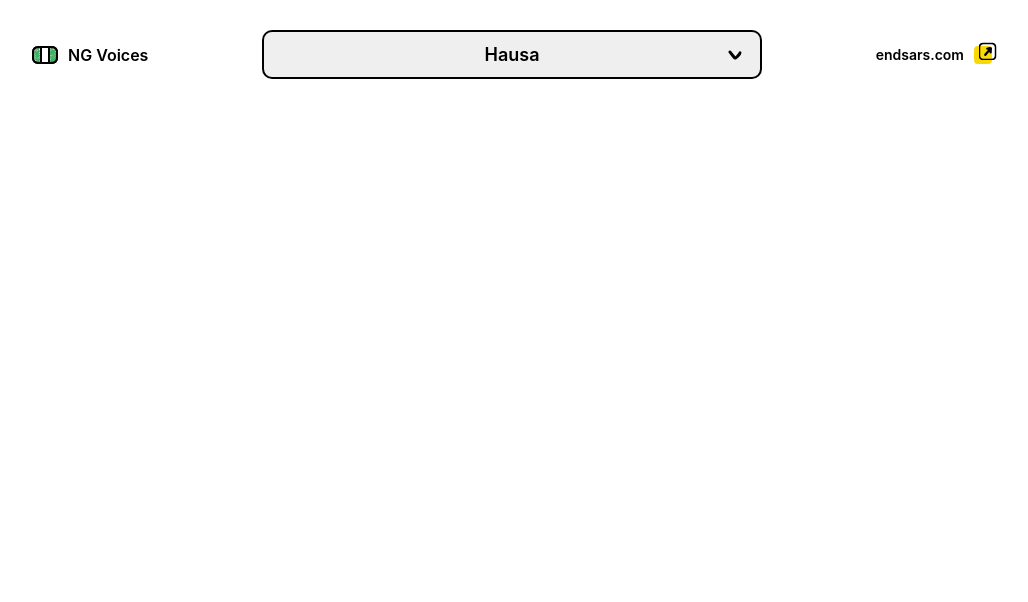
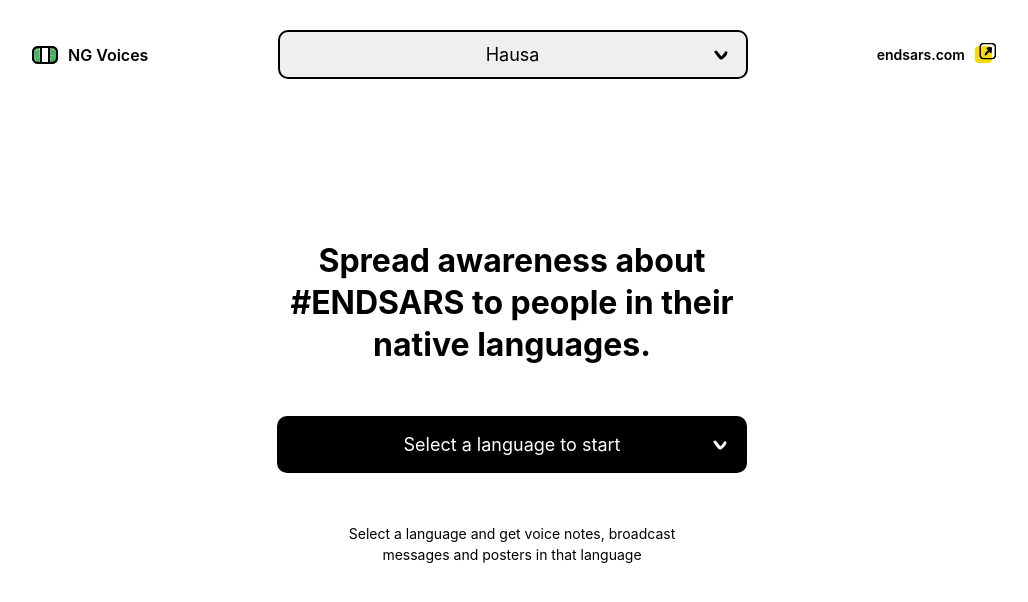
Before and after one commit to onyekvchi/ng-voices, a Nuxt app: page / in a window 1280 px wide. Shown: the top 602 px of the page, without its empty margins (128-1156 px from the left). Built offline with nearby package versions, Linux system fonts and the light colour scheme; a web font is replaced by a local one.

Commit message:
Add home page layout

```diff
--- a/assets/scss/general/base.scss
+++ b/assets/scss/general/base.scss
@@ -16,8 +16,7 @@ html {
   margin: 0;
 }
 
-select,
-button {
+select {
   outline: none;
 }
 
@@ -72,7 +71,7 @@ button {
   }
 
   &__icon {
-    $scale: 18px;
+    $scale: 17px;
     background-color: $color-yellow;
     margin-left: 10px;
     border-radius: 4px;
@@ -88,3 +87,27 @@ button {
     }
   }
 }
+
+.c-dropdown {
+  position: relative;
+  display: flex;
+  align-items: center;
+  width: 470px;
+
+  select {
+    width: 100%;
+    font-size: 1.8rem;
+    padding: 12px 0px;
+    text-align-last: center;
+    border-radius: 10px;
+    border: solid 2px black;
+    -webkit-appearance: none;
+    -moz-appearance: none;
+    font-weight: normal;
+  }
+
+  svg {
+    position: absolute;
+    right: 20px;
+  }
+}
--- a/layouts/default.vue
+++ b/layouts/default.vue
@@ -1,17 +1,31 @@
 <template>
   <div class="c-app">
-    <div class="c-nav">
+    <nav class="c-nav">
       <div class="c-nav__logo">
         <img src="~/assets/images/flag.svg" alt="logo" />
         <span>NG Voices</span>
       </div>
-      <div class="c-nav__dropdown">
+      <div class="c-dropdown">
         <select id="" name="">
           <option value="">Hausa</option>
           <option value="">Efik</option>
           <option value="">Nupe</option>
         </select>
-        <img src="~/assets/images/icon-dropdown.svg" alt="" />
+        <svg
+          width="14"
+          height="10"
+          viewBox="0 0 14 10"
+          fill="none"
+          xmlns="http://www.w3.org/2000/svg"
+        >
+          <path
+            d="M2 2C3.36846 3.94705 5.13246 5.69884 6.44444 7.65887C7.18643 8.76735 8.93806 6.86489 9.47475 6.33847C10.1826 5.64418 12 3.54808 12 2.75452"
+            stroke="black"
+            stroke-width="3"
+            stroke-linecap="round"
+            stroke-linejoin="round"
+          />
+        </svg>
       </div>
       <a href="https://endsars.com/" target="_blank" class="c-button">
         <span>endsars.com</span>
@@ -19,7 +33,7 @@
           <img src="~/assets/images/icon-link.svg" alt="" />
         </div>
       </a>
-    </div>
+    </nav>
     <Nuxt />
   </div>
 </template>
@@ -32,7 +46,7 @@
 }
 
 .c-nav {
-  position: fixed;
+  position: absolute;
   padding: 30px 0px;
   font-size: 1.6rem;
   width: $container-width-default;
@@ -40,6 +54,7 @@
   display: flex;
   align-items: center;
   justify-content: space-between;
+  top: 0;
 
   &__logo {
     display: flex;
@@ -49,27 +64,5 @@
       margin-right: 10px;
     }
   }
-
-  &__dropdown {
-    position: relative;
-    display: flex;
-    align-items: center;
-
-    select {
-      width: 500px;
-      font-size: 1.8rem;
-      padding: 12px 0px;
-      text-align-last: center;
-      border-radius: 10px;
-      border: solid 2px black;
-      -webkit-appearance: none;
-      -moz-appearance: none;
-    }
-
-    img {
-      position: absolute;
-      right: 20px;
-    }
-  }
 }
 </style>
--- a/pages/index.vue
+++ b/pages/index.vue
@@ -1,6 +1,36 @@
 <template>
   <div class="c-home">
-    <div></div>
+    <header>
+      <h4>Spread awareness about</h4>
+      <h4>#ENDSARS to people in their</h4>
+      <h4>native languages.</h4>
+    </header>
+    <div class="c-dropdown">
+      <select id="" name="">
+        <option disabled selected>Select a language to start</option>
+        <option value="efik">Efik</option>
+        <option value="nupe">Nupe</option>
+      </select>
+      <svg
+        width="14"
+        height="10"
+        viewBox="0 0 14 10"
+        fill="none"
+        xmlns="http://www.w3.org/2000/svg"
+      >
+        <path
+          d="M2 2C3.36846 3.94705 5.13246 5.69884 6.44444 7.65887C7.18643 8.76735 8.93806 6.86489 9.47475 6.33847C10.1826 5.64418 12 3.54808 12 2.75452"
+          stroke="white"
+          stroke-width="3"
+          stroke-linecap="round"
+          stroke-linejoin="round"
+        />
+      </svg>
+    </div>
+    <p>
+      Select a language and get voice notes, broadcast messages and posters in
+      that language
+    </p>
   </div>
 </template>
 
@@ -10,7 +40,33 @@ export default {}
 
 <style lang="scss" scoped>
 .c-home {
+  display: flex;
+  flex-direction: column;
+  align-items: center;
   width: 100%;
-  font-size: 1.6rem;
+  margin-top: 30vh;
+  text-align: center;
+
+  header {
+    font-size: 3.2rem;
+    line-height: 42px;
+    font-weight: 700;
+    margin-bottom: 50px;
+  }
+
+  select {
+    background: black;
+    color: white;
+    font-size: 1.8rem;
+    padding: 16px 0px;
+  }
+
+  & > :last-child {
+    margin-top: 50px;
+    font-size: 1.4rem;
+    width: 100%;
+    max-width: 395px;
+    line-height: 21px;
+  }
 }
 </style>
```
